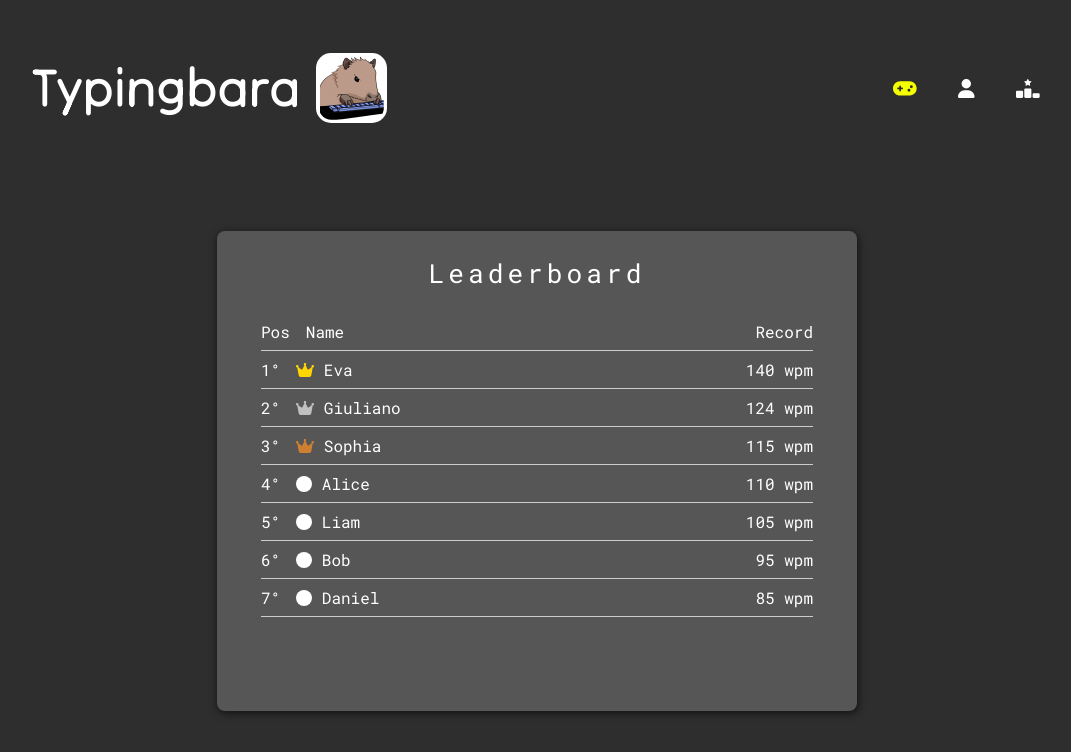
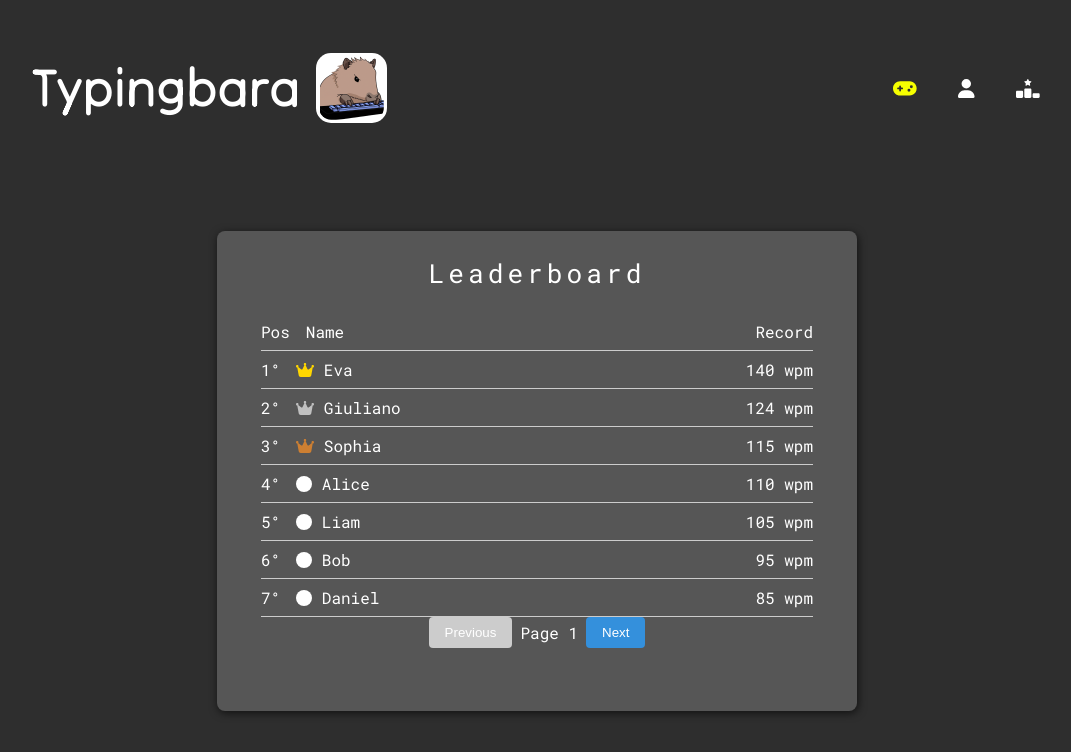
Before and after one commit to giulianomaradei/Typingbara-front, a Nuxt app: page /Leaderboard in a window 1280 px wide. Shown: the top 752 px of the page, without its empty margins (103-1174 px from the left). Built offline with nearby package versions, Linux system fonts and the light colour scheme.

Commit message:
<CHORE> Leaderboard service start

```diff
--- /dev/null
+++ b/Services/LeaderboardService.ts
@@ -0,0 +1,19 @@
+import { response } from "./ResponseType";
+const { $axios } = useNuxtApp();
+
+export const LeaderboardService = {
+
+    async getRecords(skip: number, take: number): Promise<response> {
+        try {
+            const response = await $axios.get('/api/records', {
+                params: {
+                    skip,
+                    take,
+                },
+            });
+            return response.data;
+        } catch (error) {
+            throw error;
+        }
+    }
+}
--- /dev/null
+++ b/Services/ResponseType.ts
@@ -0,0 +1,5 @@
+export type response = {
+    data: any,
+    message: string,
+    result: string
+}
--- a/pages/Leaderboard.vue
+++ b/pages/Leaderboard.vue
@@ -25,11 +25,28 @@
                     <span class="wpm-unit"> wpm</span>
                 </div>
             </div>
+            <div class="pagination">
+                <button @click="data.pagination.page--" :disabled="data.pagination.page === 1">Previous</button>
+                <span>Page {{ data.pagination.page }}</span>
+                <button @click="data.pagination.page++" :disabled="data.pagination.page * data.pagination.take >= recorderList.length">Next</button>
+            </div>
         </div>
     </div>
 </template>
 
 <script setup lang="ts">
+
+    const { $axios } = useNuxtApp();
+    import { LeaderboardService } from '~/Services/LeaderboardService';
+
+    const data = reactive({
+        leaderboardList: [] as { wpm: string; name: string }[],
+        pagination: {
+            page: 1,
+            take: 4
+        }
+    })
+
     const recorderList = [
         { name: 'Eva', wpm: '140' },
         { name: 'Giuliano', wpm: '124' },
@@ -61,12 +78,33 @@
         }
         return ""; // Default class
     };
+
+    async function fetchData() {
+        try {
+            const skip = (data.pagination.page - 1) * data.pagination.take;
+            const take = data.pagination.take;
+            const response = await LeaderboardService.getRecords(skip, take);
+            data.leaderboardList = response.data;
+        } catch (error) {
+            // Lidar com erros aqui
+        }
+    }
+
+    onMounted(()=>{
+        //fetchData();
+    })
+
 </script>
 
 <style scoped lang="scss">
+
     .card{
         min-height: 60vh;
         width: 40rem;
+    }
+
+    .card-content{
+        height: 100%;
     }
 
    .row {
@@ -99,6 +137,28 @@
         color: #cd7f32; /* Bronze color */
     }
 
+    .pagination {
+        display: flex;
+        justify-content: center;
+        align-items: center;
+        align-self: flex-end;
+    }
+
+    .pagination button {
+        padding: 0.5rem 1rem;
+        background-color: #3490dc;
+        color: white;
+        border: none;
+        border-radius: 4px;
+        cursor: pointer;
+        margin: 0 0.5rem;
+    }
+
+    .pagination button:disabled {
+        background-color: #ccc;
+        cursor: not-allowed;
+    }
+
     @media (max-width: 560px) {
        .wpm-unit {
            display: none;
```
